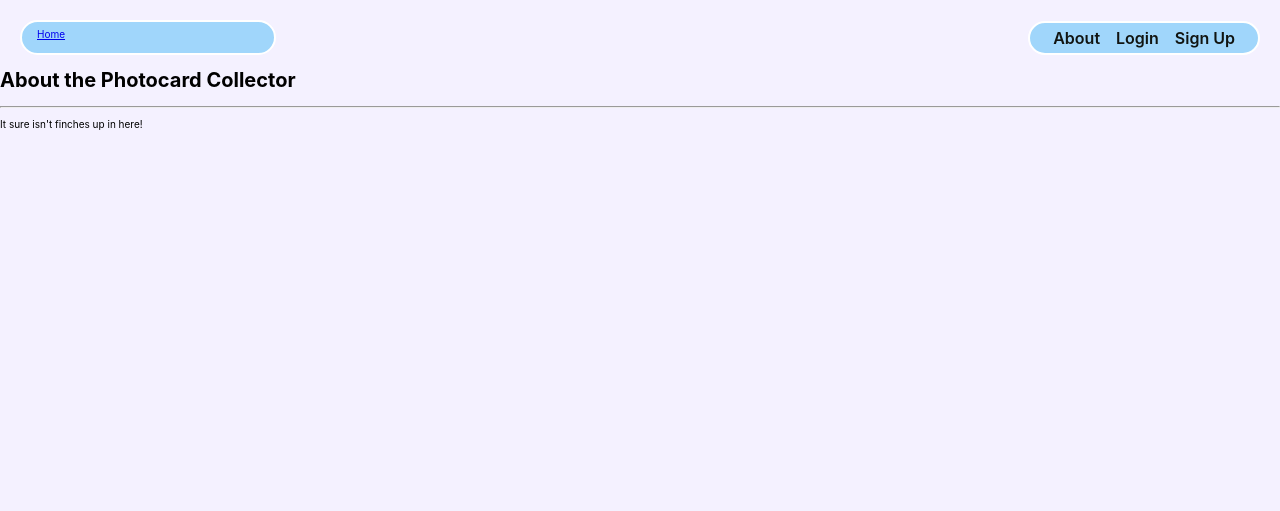
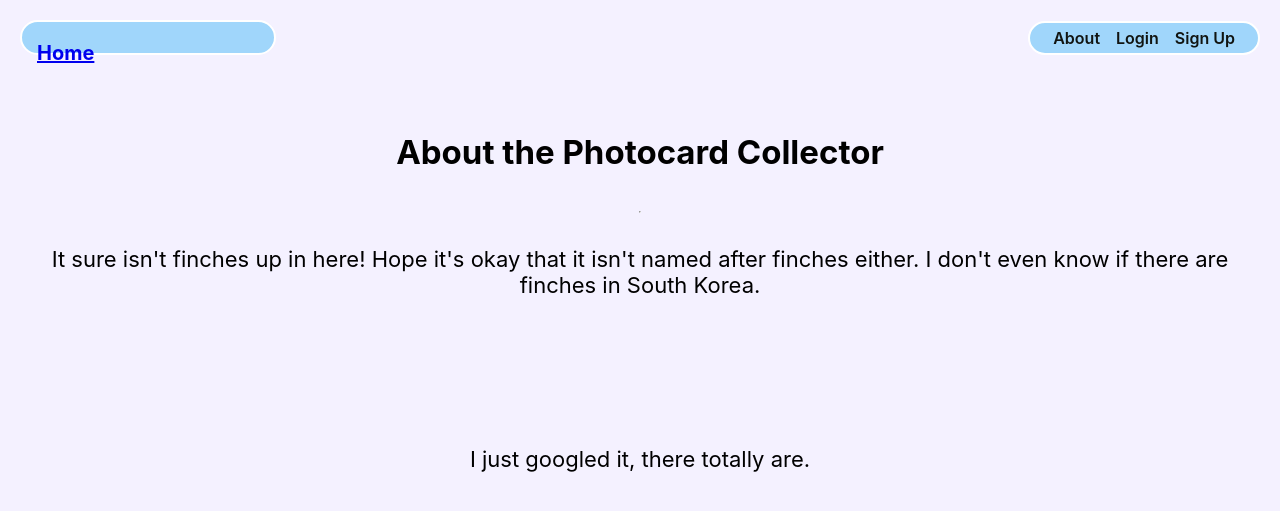
Before and after one commit to tayannewest/collector-lab, a Django app: page /about/ in a window 1280 px wide. Shown: the top 511 px of the page. Run offline with Django 3.2, Linux system fonts and the light colour scheme.

Commit message:
fix some styling

```diff
--- a/main_app/static/css/base.css
+++ b/main_app/static/css/base.css
@@ -153,6 +153,17 @@ nav li {
   margin-left: 20px;
 }
 
+.about {
+  display: flex;
+  flex-wrap: wrap;
+  flex-direction: column;
+  justify-content: center;
+  align-items: center;
+  text-align: center;
+  font-size: 22px;
+  margin: 50px;
+}
+
 @media only screen and (min-width: 768px) {
   header {
     position: sticky;
--- a/main_app/templates/about.html
+++ b/main_app/templates/about.html
@@ -2,10 +2,17 @@
 
 {% block content %}
 
+<section class="about">
 <h1>About the Photocard Collector</h1>
 <hr />
 <p>
-  It sure isn't finches up in here!
+  It sure isn't finches up in here! Hope it's okay that it isn't named after finches either. I don't even know if there are finches in South Korea.
 </p>
+<br>
+<br>
+<br>
+<br>
+<p>I just googled it, there totally are.</p>
+</section>
 
 {% endblock %}
--- a/main_app/templates/base.html
+++ b/main_app/templates/base.html
@@ -9,7 +9,7 @@
   <link
     rel="shortcut icon"
     type="image/png"
-    href="{% static 'images/splash.svg' %}"
+    href="{% static 'images/finger_heart.jpg' %}"
   >
   <title>Photocard Collector</title>
   <link rel="stylesheet" type="text/css" href="{% static 'css/base.css' %}">
@@ -20,7 +20,7 @@
   <header>
     <div class="header-logo-container">
       <a href="/">
-        Home
+        <h1>Home</h1>
       </a>
     </div>
     <nav>
--- a/main_app/templates/main_app/photocard_form.html
+++ b/main_app/templates/main_app/photocard_form.html
@@ -6,12 +6,12 @@
 {% endblock %}
 
 {% block content %}
+<div class="page-header">
   {% if object %}
     <h1>Edit {{object.name}}'s Photocard</h1>
   {% else %}
     <h1>Add a Photocard</h1>
   {% endif %}
-<div class="page-header">
   <img src="{% static 'images/finger_heart.jpg' %}" alt="a finger heart"/>
 </div>
 <form action="" method="post" class="form-container">
--- a/main_app/templates/photocards/detail.html
+++ b/main_app/templates/photocards/detail.html
@@ -106,9 +106,6 @@
     <section class="toys">
     <div class="subsection-title">
       <h2>Fashion</h2>
-      <img src="{% static 'images/string.svg' %}" alt="A ball of string" />
-      <img src="{% static 'images/mouse.svg' %}" alt="A mouse" />
-      <img src="{% static 'images/fish.svg' %}" alt="A fishy toy" />
     </div>
     <h3>{{ photocard.name }}'s Fashion</h3>
     <div class="subsection-content">
--- a/main_app/views.py
+++ b/main_app/views.py
@@ -2,6 +2,8 @@ from django.shortcuts import render, redirect
 from django.views.generic import ListView, DetailView
 from django.contrib.auth import login
 from django.contrib.auth.forms import UserCreationForm
+from django.contrib.auth.decorators import login_required
+from django.contrib.auth.mixins import LoginRequiredMixin
 from django.views.generic.edit import CreateView, UpdateView, DeleteView
 from django.contrib.auth.views import LoginView
 from .models import Photocard, Style, Photo
@@ -19,10 +21,12 @@ class Home(LoginView):
 def about(request):
   return render(request, "about.html")
 
+@login_required
 def photocards_index(request):
-  photocards = Photocard.objects.all()
+  photocards = Photocard.objects.filter(user=request.user)
   return render(request, "photocards/index.html", { "photocards": photocards })
 
+@login_required
 def add_solo(request, photocard_id):
   form = SoloForm(request.POST)
   if form.is_valid():
@@ -31,13 +35,14 @@ def add_solo(request, photocard_id):
     new_solo.save()
   return redirect("photocards_detail", photocard_id=photocard_id)
 
+@login_required
 def photocards_detail(request, photocard_id):
   photocard = Photocard.objects.get(id=photocard_id)
   styles_photocard_doesnt_have = Style.objects.exclude( id__in = photocard.styles.all().values_list("id"))
   solo_form = SoloForm()
   return render(request, "photocards/detail.html", {"photocard": photocard, "solo_form": solo_form, "styles": styles_photocard_doesnt_have})
 
-class PhotocardCreate(CreateView):
+class PhotocardCreate(LoginRequiredMixin, CreateView):
   model = Photocard
   fields = ["name", "band", "era", "description"]
 
@@ -45,36 +50,38 @@ class PhotocardCreate(CreateView):
     form.instance.user = self.request.user
     return super().form_valid(form)
 
-class PhotocardUpdate(UpdateView):
+class PhotocardUpdate(LoginRequiredMixin, UpdateView):
   model = Photocard
   fields = ["band", "era", "description"]
 
-class PhotocardDelete(DeleteView):
+class PhotocardDelete(LoginRequiredMixin, DeleteView):
   model = Photocard
   success_url = "/photocards/"
 
-class StyleCreate(CreateView):
+class StyleCreate(LoginRequiredMixin, CreateView):
   model = Style
   fields = "__all__"
 
-class StyleList(ListView):
+class StyleList(LoginRequiredMixin, ListView):
   model = Style
 
-class StyleDetail(DetailView):
+class StyleDetail(LoginRequiredMixin, DetailView):
   model = Style
 
-class StyleUpdate(UpdateView):
+class StyleUpdate(LoginRequiredMixin, UpdateView):
   model = Style
   fields = "__all__"
 
-class StyleDelete(DeleteView):
+class StyleDelete(LoginRequiredMixin, DeleteView):
   model = Style
   success_url = "/styles/"
 
+@login_required
 def assoc_style(request, photocard_id, style_id):
   Photocard.objects.get(id=photocard_id).styles.add(style_id)
   return redirect("photocards_detail", photocard_id=photocard_id)
 
+@login_required
 def add_photo(request, photocard_id):
   photo_file = request.FILES.get("photo-file", None)
   print(photo_file)
--- a/photocardcollector/settings.py
+++ b/photocardcollector/settings.py
@@ -124,6 +124,8 @@ USE_TZ = True
 
 STATIC_URL = '/static/'
 
+LOGIN_URL = "home"
+
 LOGIN_REDIRECT_URL = "photocards_index"
 
 LOGOUT_REDIRECT_URL = "home"
```
Also changed, not shown: main_app/templates/main_app/style_list.html (+6 -5 lines).
